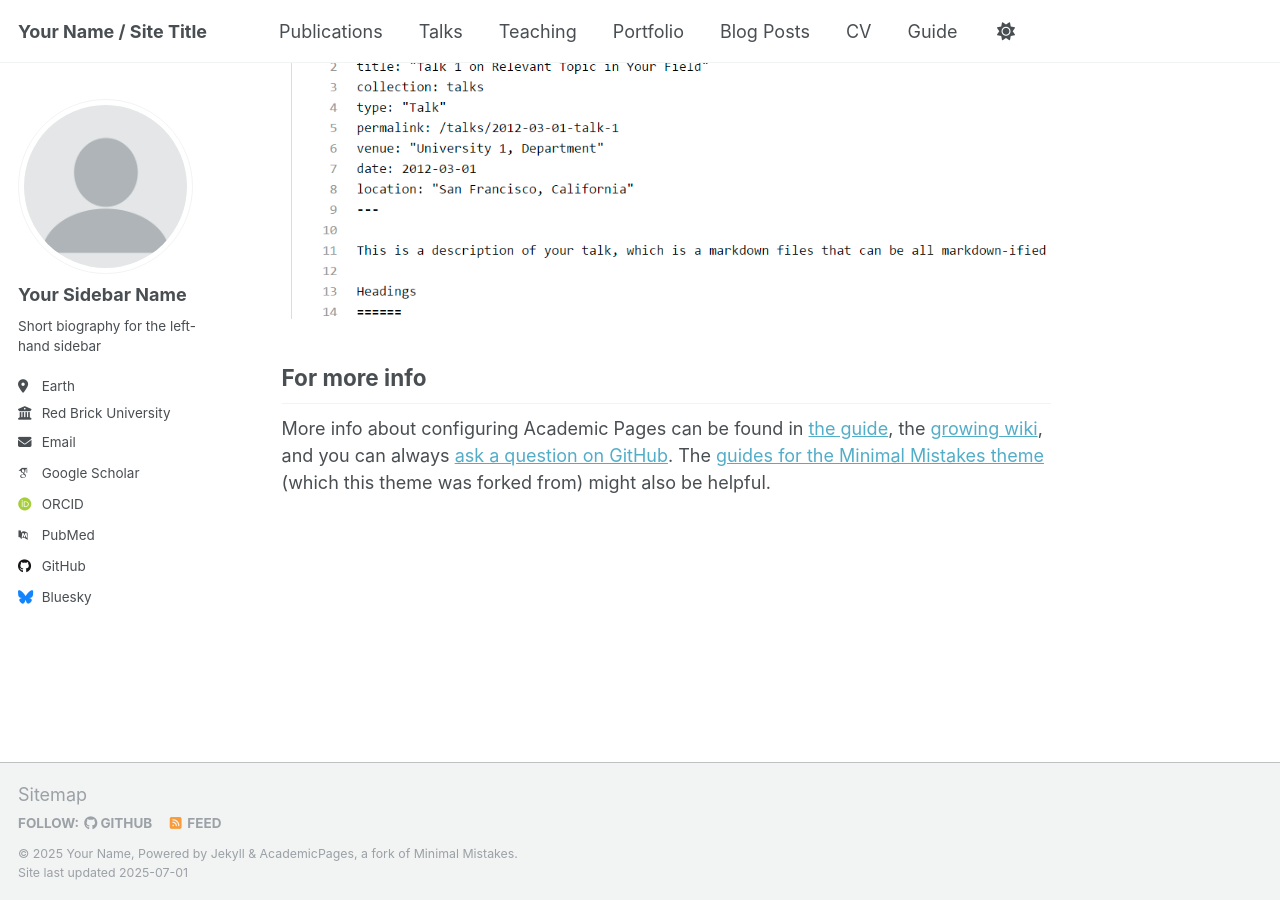
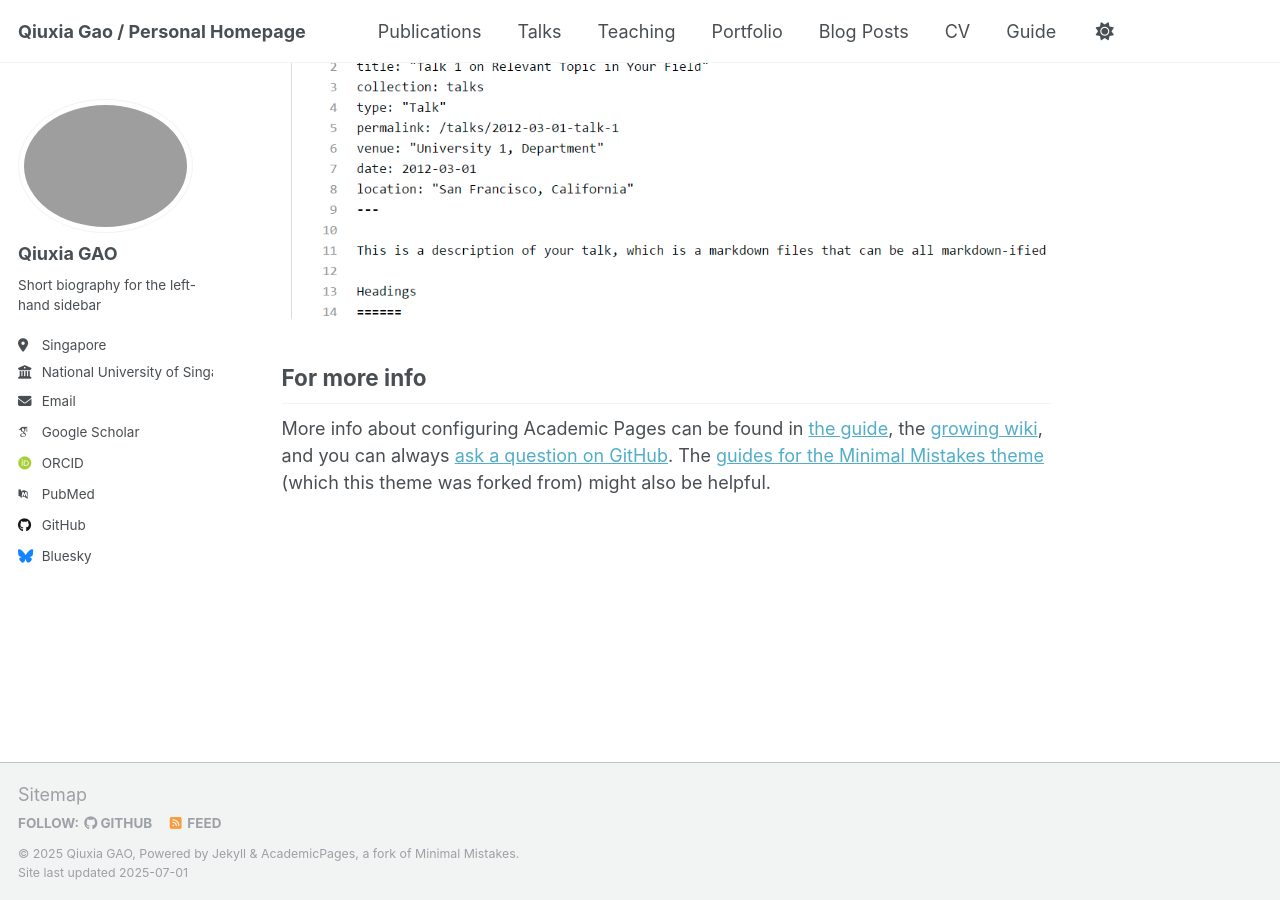
Before and after one commit to Meggie3466/qiuxia_gao, a Jekyll site: the page built from _pages/about.md, in a window 1280 px wide and 900 px high, scrolled down 2880 px. Built offline with Jekyll 4.4.1, drawn with Linux system fonts in a browser that asks for light colours; some web fonts are replaced; a script that is not in the unit is left out.

Commit message:
Update _config.yml

```diff
--- a/_config.yml
+++ b/_config.yml
@@ -9,9 +9,9 @@
 # Basic Site Settings
 locale                   : "en-US"
 site_theme               : "default"
-title                    : "Your Name / Site Title"
+title                    : "Qiuxia Gao / Personal Homepage"
 title_separator          : "-"
-name                     : &name "Your Name"
+name                     : &name "Qiuxia GAO"
 description              : &description "personal description"
 url                      : https://academicpages.github.io # the base hostname & protocol for your site e.g. "https://[your GitHub username].github.io" or if you already have some other page hosted on Github then use "https://[your GitHub username].github.io/[Your Repo Name]"
 baseurl                  : "" # the subpath of your site, e.g. "/blog"
@@ -22,14 +22,14 @@ repository               : "academicpages/academicpages.github.io"
 #               Additional customization can be done by editing /_includes/author-profile.html
 author:
   # Biographic information
-  avatar           : "profile.png"
-  name             : "Your Sidebar Name"
+  avatar           : "profile_qx.png"
+  name             : "Qiuxia GAO"
   pronouns         : # example: "she/her"
   bio              : "Short biography for the left-hand sidebar"
-  location         : "Earth"
-  employer         : "Red Brick University"
+  location         : "Singapore"
+  employer         : "National University of Singapore"
   uri              : # URL
-  email            : "none@example.org"
+  email            : "e0610864@u.nus.edu"
 
   # Academic websites
   academia         : # URL
```
